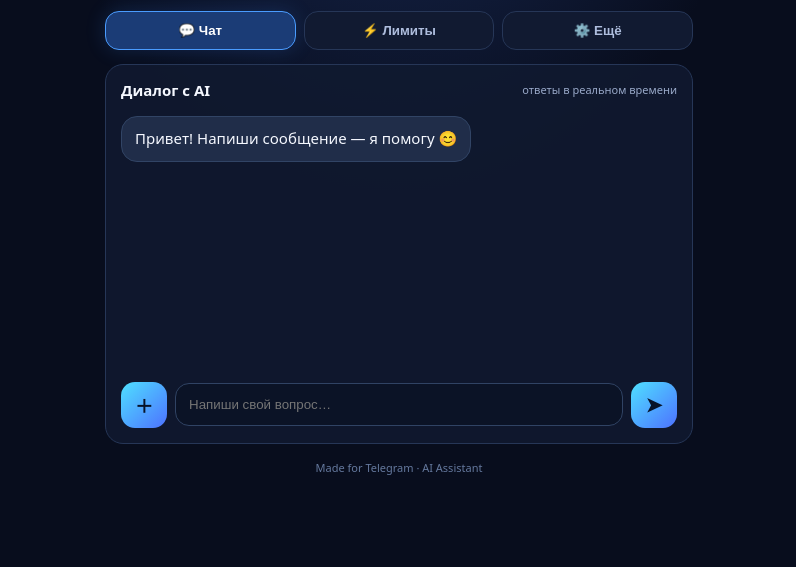
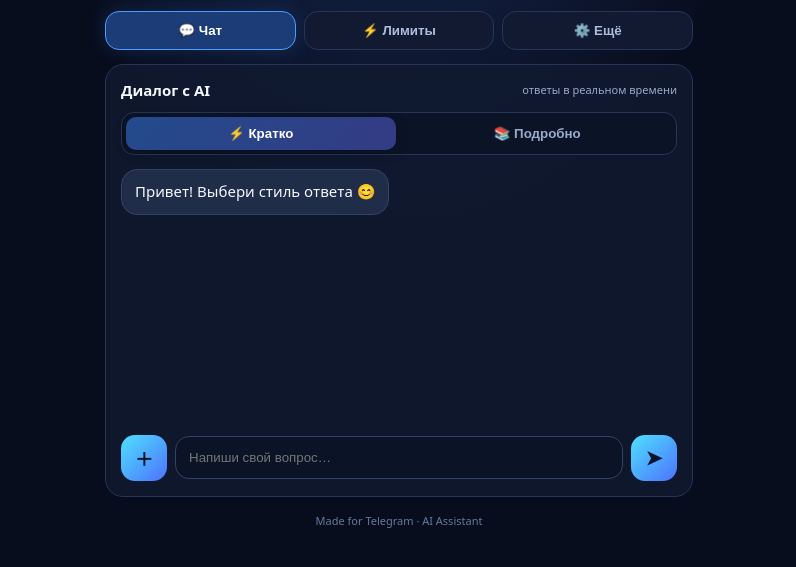
Before and after one commit to Oskeg2/Gpt-chat, a plain HTML site: page static/index.html in a window 1280 px wide. Shown: the part 357-924 px from the top of the page, without its empty margins (241-1037 px from the left). Before the commit the page ends 872 px from the top, so only its background shows below. Drawn offline with Linux system fonts and the light colour scheme.

Commit message:
Add concise and detailed answer modes to Mini App

```diff
--- a/static/index.html
+++ b/static/index.html
@@ -15,7 +15,7 @@ h1{font-size:18px;margin:0}.sub{font-size:12px;color:var(--muted);margin-top:3px
 .eyebrow{color:var(--cyan);font-size:11px;letter-spacing:2px;text-transform:uppercase}.hero h2{font-size:27px;line-height:1.12;margin:10px 0}.hero p{color:#bac9e8;line-height:1.5;margin:0;font-size:13px}
 .stats{display:grid;grid-template-columns:1fr 1fr;gap:10px;margin:14px 0}.stat,.panel{background:#111a31d9;border:1px solid var(--line);border-radius:18px;padding:15px}.stat small{color:var(--muted)}.stat strong{display:block;font-size:19px;margin-top:5px}
 .tabs{display:grid;grid-template-columns:repeat(3,1fr);gap:8px;margin:14px 0}.tab{border:1px solid var(--line);background:#111a31;color:#aebddd;border-radius:14px;padding:11px 5px;font-weight:600}.tab.active{background:#1b3c76;border-color:#4a9cff;color:white;box-shadow:0 0 20px #398cff30}
-.panel{min-height:270px;animation:rise .35s both}.panelhead{display:flex;justify-content:space-between;align-items:center;margin-bottom:12px}.panelhead b{font-size:15px}.hint{font-size:11px;color:var(--muted)}
+.panel{min-height:270px;animation:rise .35s both}.answer-modes{display:flex;gap:7px;margin:0 0 10px;padding:4px;background:#0b1326;border:1px solid var(--line);border-radius:13px}.mode{flex:1;padding:9px;border:0;border-radius:10px;background:transparent;color:var(--muted);font-weight:650}.mode.active{background:linear-gradient(135deg,#234b8d,#343b83);color:#fff;box-shadow:0 3px 14px #0003}.panelhead{display:flex;justify-content:space-between;align-items:center;margin-bottom:12px}.panelhead b{font-size:15px}.hint{font-size:11px;color:var(--muted)}
 #messages{height:270px;overflow:auto;display:flex;flex-direction:column;gap:9px;padding:4px 0 12px}.bubble{max-width:88%;padding:11px 13px;border-radius:16px;line-height:1.45;white-space:pre-wrap;overflow-wrap:anywhere}.user{align-self:flex-end;background:linear-gradient(135deg,#386cff,#6457e9)}.bot{align-self:flex-start;background:#202d49;border:1px solid #314465}
 .compose{display:flex;gap:8px;align-items:center}.compose input{min-width:0;flex:1;background:#0b1326;border:1px solid #304364;color:white;padding:13px;border-radius:14px;outline:none}.compose input:focus{border-color:var(--cyan)}button{cursor:pointer}.send{width:46px;height:46px;border:0;border-radius:14px;background:linear-gradient(135deg,#4fe0ff,#4d72ff);color:#071329;font-size:20px;font-weight:800}
 .action{width:100%;padding:13px;border:1px solid #3b5d91;border-radius:14px;background:#182747;color:#eaf3ff;font-weight:650;margin-top:9px}.foot{text-align:center;color:#65799e;font-size:11px;margin:16px 0}
@@ -26,7 +26,7 @@ h1{font-size:18px;margin:0}.sub{font-size:12px;color:var(--muted);margin-top:3px
 <section class="hero"><div class="eyebrow">PERSONAL AI SPACE</div><h2>Привет! Чем<br>помочь сегодня?</h2><p>Задавай вопросы, разбирай задания и получай помощь с идеями в одном месте.</p></section>
 <section class="stats"><div class="stat"><small>Модель</small><strong>AI Assistant</strong></div><div class="stat"><small>Остаток лимитов</small><strong id="limitValue">Загрузка…</strong></div></section>
 <nav class="tabs"><button class="tab active" data-tab="chat">💬 Чат</button><button class="tab" data-tab="limits">⚡ Лимиты</button><button class="tab" data-tab="settings">⚙️ Ещё</button></nav>
-<section class="panel" id="chatPanel"><div class="panelhead"><b>Диалог с AI</b><span class="hint">ответы в реальном времени</span></div><div id="messages"><div class="bubble bot">Привет! Напиши сообщение — я помогу 😊</div></div><div class="compose"><label class="send" for="photo" style="display:grid;place-items:center;font-size:18px">＋</label><input id="photo" type="file" accept="image/*" hidden><input id="message" placeholder="Напиши свой вопрос…" autocomplete="off"><button class="send" id="send">➤</button></div></section>
+<section class="panel" id="chatPanel"><div class="panelhead"><b>Диалог с AI</b><span class="hint">ответы в реальном времени</span></div><div class="answer-modes"><button class="mode active" data-mode="short">⚡ Кратко</button><button class="mode" data-mode="detailed">📚 Подробно</button></div><div id="messages"><div class="bubble bot">Привет! Выбери стиль ответа 😊</div></div><div class="compose"><label class="send" for="photo" style="display:grid;place-items:center;font-size:18px">＋</label><input id="photo" type="file" accept="image/*" hidden><input id="message" placeholder="Напиши свой вопрос…" autocomplete="off"><button class="send" id="send">➤</button></div></section>
 <section class="panel" id="limitsPanel" hidden><div class="panelhead"><b>Твои лимиты API</b><span class="hint">последние данные</span></div><div id="limitDetails" class="hint">Отправь запрос в чат, чтобы получить данные о лимитах.</div><button class="action" id="refresh">Обновить данные</button></section>
 <section class="panel" id="settingsPanel" hidden><div class="panelhead"><b>Настройки</b></div><p class="hint">История диалога хранится в текущем сеансе бота.</p><button class="action" id="clear">Очистить историю диалога</button><button class="action" id="close">Закрыть приложение</button></section>
 <div class="foot">Made for Telegram · AI Assistant</div></main>
@@ -35,10 +35,12 @@ const tg=window.Telegram?.WebApp;tg?.ready();tg?.expand();
 const initData=tg?.initData||"";
 const $=id=>document.getElementById(id);
 const tabs={chat:$("chatPanel"),limits:$("limitsPanel"),settings:$("settingsPanel")};
+let answerMode="short";
+document.querySelectorAll(".mode").forEach(b=>b.addEventListener("click",()=>{answerMode=b.dataset.mode;document.querySelectorAll(".mode").forEach(x=>x.classList.toggle("active",x===b))}));
 document.querySelectorAll(".tab").forEach(b=>b.addEventListener("click",()=>{document.querySelectorAll(".tab").forEach(x=>x.classList.toggle("active",x===b));Object.entries(tabs).forEach(([k,v])=>v.hidden=k!==b.dataset.tab);if(b.dataset.tab==="limits")loadLimits()}));
 function bubble(text,who){const d=document.createElement("div");d.className="bubble "+who;d.textContent=text;$("messages").append(d);$("messages").scrollTop=$("messages").scrollHeight}
 async function api(path,body={}){const r=await fetch(path,{method:"POST",headers:{"Content-Type":"application/json","X-Telegram-Init-Data":initData},body:JSON.stringify(body)});const data=await r.json();if(!r.ok)throw new Error(data.detail||"Ошибка сервера");return data}
-async function send(){const input=$("message"),text=input.value.trim(),file=$("photo").files[0];if(!text&&!file)return;input.value="";$("photo").value="";bubble(file?(text||"Посмотри это фото: "+file.name):text,"user");const btn=$("send");btn.disabled=true;try{let payload={text};if(file){if(file.size>10*1024*1024)throw new Error("Фото должно быть меньше 10 МБ.");payload.image_base64=await new Promise((resolve,reject)=>{const reader=new FileReader();reader.onload=()=>resolve(reader.result.split(",")[1]);reader.onerror=reject;reader.readAsDataURL(file)});payload.mime_type=file.type||"image/jpeg"}const d=await api("/api/miniapp/chat",payload);bubble(d.answer,"bot");if(d.limits){renderLimits(d.limits)}}catch(e){bubble("Не удалось отправить: "+e.message,"bot")}finally{btn.disabled=false}}
+async function send(){const input=$("message"),text=input.value.trim(),file=$("photo").files[0];if(!text&&!file)return;input.value="";$("photo").value="";bubble(file?(text||"Посмотри это фото: "+file.name):text,"user");const btn=$("send");btn.disabled=true;btn.textContent="…";try{let payload={text,answer_mode:answerMode};if(file){if(!file.type.startsWith("image/"))throw new Error("Выбери файл изображения.");if(file.size>10*1024*1024)throw new Error("Фото должно быть меньше 10 МБ.");payload.image_base64=await new Promise((resolve,reject)=>{const reader=new FileReader();reader.onload=()=>resolve(reader.result.split(",")[1]);reader.onerror=reject;reader.readAsDataURL(file)});payload.mime_type=file.type||"image/jpeg"}const d=await api("/api/miniapp/chat",payload);bubble(d.answer,"bot");if(d.limits){renderLimits(d.limits)}}catch(e){bubble("Не удалось отправить: "+e.message,"bot")}finally{btn.disabled=false;btn.textContent="➤"}}
 $("send").onclick=send;$("message").addEventListener("keydown",e=>{if(e.key==="Enter")send()});
 function renderLimits(d){const rows=[];if(d["remaining-requests"]!=null)rows.push("Запросов осталось: "+d["remaining-requests"]+" из "+(d["limit-requests"]??"?"));if(d["reset-requests"])rows.push("Сброс: "+d["reset-requests"]);if(d["remaining-tokens"]!=null)rows.push("Токенов осталось: "+d["remaining-tokens"]+" из "+(d["limit-tokens"]??"?"));if(d["reset-tokens"])rows.push("Обновление: "+d["reset-tokens"]);$("limitDetails").textContent=rows.join("\n")||"Лимиты пока не получены. Отправь сообщение в чат.";$("limitValue").textContent=d["remaining-requests"]??"Смотри детали"}
 async function loadLimits(){try{const d=await api("/api/miniapp/limits");renderLimits(d.limits||{})}catch(e){$("limitDetails").textContent=e.message}}
```
